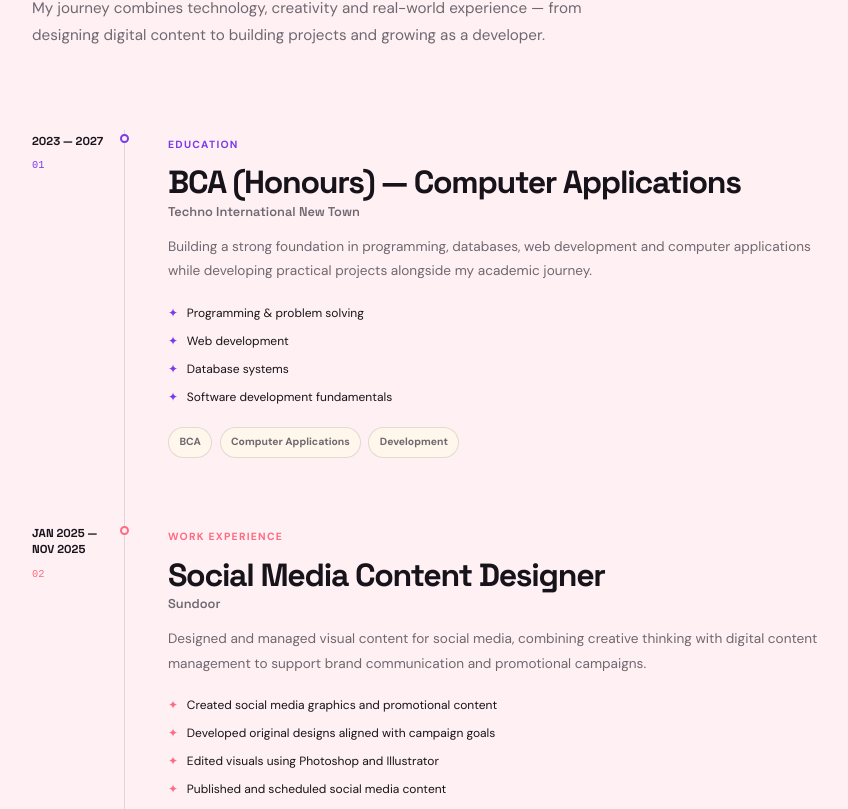
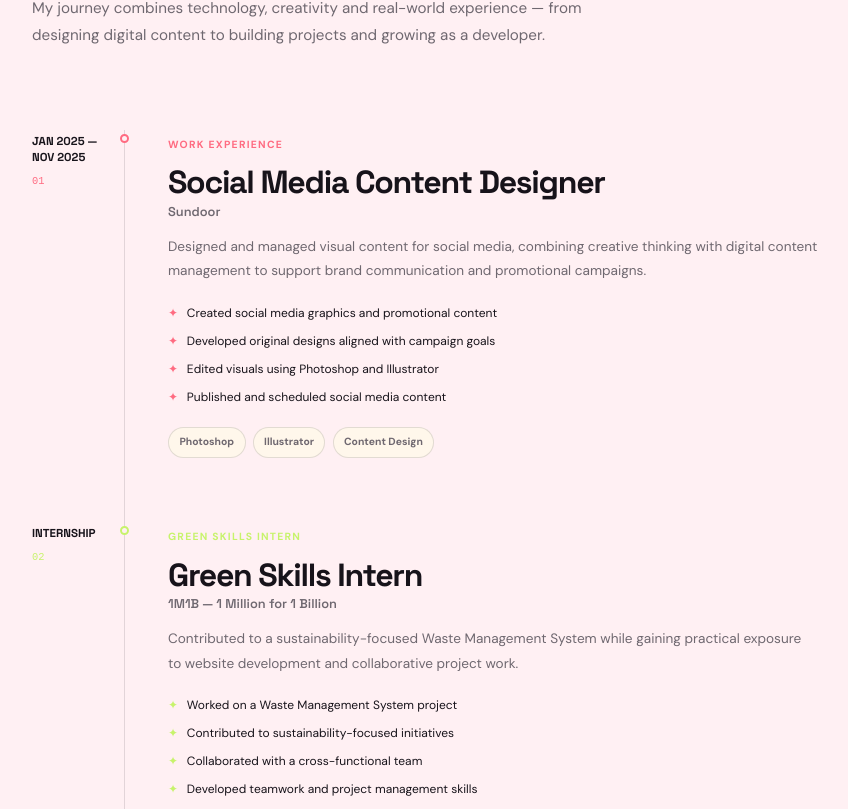
Before and after one commit to subarna1112/subarna-sen-portfolio, a React (Vite) app: page / in a window 1280 px wide. Shown: the part 7111-7920 px from the top of the page, without its empty margins (16-864 px from the left). Built offline with nearby package versions, Linux system fonts and the light colour scheme.

Commit message:
feat: add education and certifications section

```diff
--- a/src/App.jsx
+++ b/src/App.jsx
@@ -4,6 +4,7 @@ import About from './components/About';
 import TechStack from './components/TechStack';
 import Projects from './components/Projects';
 import Experience from './components/Experience';
+import Education from './components/Education';
 
 function App() {
   return (
@@ -16,6 +17,8 @@ function App() {
         <TechStack />
         <Projects />
         <Experience />
+        <Education />
+
       </main>
     </>
   );
--- /dev/null
+++ b/src/components/Education.jsx
@@ -0,0 +1,166 @@
+const education = [
+  {
+    year: '2023 — 2027',
+    degree: 'BCA',
+    field: 'Computer Applications',
+    institute: 'Techno International New Town',
+    description:
+      'Building a strong foundation in programming, web development, databases and computer applications while working on practical projects.',
+    accent: 'coral',
+  },
+  {
+    year: '2022 — 2023',
+    degree: 'Class XII',
+    field: 'Higher Secondary Education',
+    institute: 'Holy Garden Model School,Baherampur',
+    description:
+      'Completed higher secondary education with a foundation for pursuing computer applications and technology.',
+    accent: 'violet',
+  },
+  {
+    year: '2020 — 2021',
+    degree: 'Class X',
+    field: 'Secondary Education',
+    institute: 'Techno India Group of Public School, Nabadwip',
+    description:
+      'Completed secondary education and continued the academic journey toward technology and computer applications.',
+    accent: 'lime',
+  },
+];
+
+const certifications = [
+  {
+    title: 'Web Programming',
+    issuer: 'Certification',
+  },
+  {
+    title: 'Database Systems',
+    issuer: 'Certification',
+  },
+  {
+    title: 'Machine Learning',
+    issuer: 'Certification',
+  },
+  {
+    title: 'Artificial Intelligence Masterclass',
+    issuer: 'Certification',
+  },
+];
+
+function Education() {
+  return (
+    <section className="education section" id="education">
+      <div className="container">
+
+        {/* Header */}
+        <div className="education__header">
+          <span className="section-label">
+            05 — EDUCATION
+          </span>
+
+          <h2 className="section-title">
+            Learning is part of
+            <span> the journey.</span>
+          </h2>
+
+          <p className="education__intro">
+            My academic journey gives me the foundation to keep
+            experimenting, building and growing as a developer.
+          </p>
+        </div>
+
+        {/* Education cards */}
+        <div className="education__timeline">
+
+          {education.map((item, index) => (
+            <article
+              className={`education-card education-card--${item.accent}`}
+              key={item.degree}
+            >
+              <div className="education-card__year">
+                {item.year}
+              </div>
+
+              <div className="education-card__number">
+                0{index + 1}
+              </div>
+
+              <div className="education-card__content">
+                <span className="education-card__label">
+                  {index === 0 ? 'CURRENT' : 'COMPLETED'}
+                </span>
+
+                <h3>{item.degree}</h3>
+
+                <h4>{item.field}</h4>
+
+                <p className="education-card__institute">
+                  {item.institute}
+                </p>
+
+                <p>{item.description}</p>
+              </div>
+            </article>
+          ))}
+
+        </div>
+
+        {/* Certifications */}
+        <div className="certifications">
+
+          <div className="certifications__header">
+            <div>
+              <span className="section-label">
+                06 — CERTIFICATIONS
+              </span>
+
+              <h2 className="section-title">
+                Things I've
+                <span> learned.</span>
+              </h2>
+            </div>
+
+            <p>
+              Certifications and learning experiences that
+              complement my academic journey.
+            </p>
+          </div>
+
+          <div className="certifications__grid">
+
+            {certifications.map((certificate, index) => (
+              <article
+                className="certificate-card"
+                key={`${certificate.title}-${index}`}
+              >
+                <div className="certificate-card__top">
+                  <span>
+                    0{index + 1}
+                  </span>
+
+                  <span>↗</span>
+                </div>
+
+                <div>
+                  <h3>{certificate.title}</h3>
+
+                  <p>{certificate.issuer}</p>
+                </div>
+              </article>
+            ))}
+
+          </div>
+
+          <p className="certifications__note">
+            More certification details and credentials can be
+            added here as I continue learning.
+          </p>
+
+        </div>
+
+      </div>
+    </section>
+  );
+}
+
+export default Education;
--- a/src/components/Experience.jsx
+++ b/src/components/Experience.jsx
@@ -1,21 +1,6 @@
 const journey = [
 
-    {
-    year: '2023 — 2027',
-    type: 'EDUCATION',
-    title: 'BCA (Honours) — Computer Applications',
-    organization: 'Techno International New Town',
-    description:
-      'Building a strong foundation in programming, databases, web development and computer applications while developing practical projects alongside my academic journey.',
-    achievements: [
-      'Programming & problem solving',
-      'Web development',
-      'Database systems',
-      'Software development fundamentals',
-    ],
-    tags: ['BCA', 'Computer Applications', 'Development'],
-    accent: 'violet',
-  },
+
 
   {
     year: 'JAN 2025 — NOV 2025',
--- a/src/styles/globals.css
+++ b/src/styles/globals.css
@@ -2421,3 +2421,311 @@ p {
 .journey-item:hover .journey-item__line span {
   background: var(--journey-accent);
 }
+
+/* ========================================
+   EDUCATION
+   ======================================== */
+
+.education {
+  background: var(--color-bg);
+}
+
+.education__header {
+  max-width: 800px;
+  margin-bottom: 4rem;
+}
+
+.education__intro {
+  max-width: 550px;
+
+  margin-top: 1.5rem;
+
+  font-size: 0.95rem;
+  line-height: 1.8;
+}
+
+/* ========================================
+   EDUCATION CARDS
+   ======================================== */
+
+.education__timeline {
+  display: grid;
+  gap: 1rem;
+}
+
+.education-card {
+  --education-accent: var(--color-coral);
+
+  position: relative;
+
+  display: grid;
+
+  grid-template-columns: 1fr;
+
+  gap: 1rem;
+
+  padding: 1.5rem;
+
+  overflow: hidden;
+
+  border: 1px solid var(--color-border);
+  border-radius: var(--radius-lg);
+
+  background: var(--color-surface);
+
+  transition:
+    transform 300ms ease,
+    border-color 300ms ease,
+    box-shadow 300ms ease;
+}
+
+.education-card:hover {
+  transform: translateY(-5px);
+
+  border-color: var(--education-accent);
+
+  box-shadow: var(--shadow-soft);
+}
+
+.education-card--coral {
+  --education-accent: var(--color-coral);
+}
+
+.education-card--violet {
+  --education-accent: var(--color-violet);
+}
+
+.education-card--lime {
+  --education-accent: var(--color-lime);
+}
+
+.education-card__year {
+  color: var(--education-accent);
+
+  font-family: monospace;
+
+  font-size: 0.7rem;
+  font-weight: 800;
+}
+
+.education-card__number {
+  position: absolute;
+
+  top: 1.5rem;
+  right: 1.5rem;
+
+  color: var(--color-text-muted);
+
+  font-family: monospace;
+
+  font-size: 0.65rem;
+}
+
+.education-card__content {
+  max-width: 750px;
+}
+
+.education-card__label {
+  display: inline-block;
+
+  margin-bottom: 0.75rem;
+
+  color: var(--education-accent);
+
+  font-size: 0.62rem;
+  font-weight: 800;
+
+  letter-spacing: 0.12em;
+}
+
+.education-card__content h3 {
+  margin-bottom: 0.25rem;
+
+  font-size: clamp(1.5rem, 3vw, 2.1rem);
+
+  letter-spacing: -0.045em;
+}
+
+.education-card__content h4 {
+  margin-bottom: 0.8rem;
+
+  color: var(--color-text-muted);
+
+  font-size: 0.82rem;
+}
+
+.education-card__institute {
+  margin-bottom: 0.75rem;
+
+  color: var(--color-text);
+
+  font-weight: 700;
+}
+
+.education-card__content > p:last-child {
+  max-width: 620px;
+
+  font-size: 0.82rem;
+
+  line-height: 1.8;
+}
+
+/* ========================================
+   CERTIFICATIONS
+   ======================================== */
+
+.certifications {
+  margin-top: 7rem;
+}
+
+.certifications__header {
+  display: grid;
+
+  gap: 1.5rem;
+
+  margin-bottom: 2.5rem;
+}
+
+.certifications__header > p {
+  max-width: 430px;
+
+  font-size: 0.85rem;
+
+  line-height: 1.8;
+}
+
+.certifications__grid {
+  display: grid;
+
+  gap: 1rem;
+}
+
+.certificate-card {
+  display: flex;
+
+  min-height: 190px;
+
+  flex-direction: column;
+
+  justify-content: space-between;
+
+  padding: 1.5rem;
+
+  border: 1px solid var(--color-border);
+
+  border-radius: var(--radius-lg);
+
+  background: var(--color-surface-soft);
+
+  transition:
+    transform 300ms ease,
+    border-color 300ms ease;
+}
+
+.certificate-card:hover {
+  transform: translateY(-5px);
+
+  border-color: var(--color-violet);
+}
+
+.certificate-card__top {
+  display: flex;
+
+  align-items: center;
+
+  justify-content: space-between;
+
+  color: var(--color-text-muted);
+
+  font-family: monospace;
+
+  font-size: 0.7rem;
+}
+
+.certificate-card__top span:last-child {
+  display: grid;
+
+  width: 32px;
+  height: 32px;
+
+  place-items: center;
+
+  border: 1px solid var(--color-border);
+
+  border-radius: 50%;
+
+  transition:
+    transform 300ms ease,
+    background-color 300ms ease;
+}
+
+.certificate-card:hover
+.certificate-card__top span:last-child {
+  transform: rotate(45deg);
+
+  background: var(--color-violet);
+
+  color: #17131a;
+}
+
+.certificate-card h3 {
+  margin-bottom: 0.45rem;
+
+  font-size: 1.05rem;
+
+  letter-spacing: -0.02em;
+}
+
+.certificate-card p {
+  color: var(--color-text-muted);
+
+  font-size: 0.7rem;
+}
+
+.certifications__note {
+  margin-top: 1.5rem;
+
+  color: var(--color-text-muted);
+
+  font-size: 0.7rem;
+}
+
+/* ========================================
+   EDUCATION RESPONSIVE
+   ======================================== */
+
+@media (min-width: 700px) {
+  .education-card {
+    grid-template-columns: 170px 35px 1fr;
+
+    align-items: start;
+
+    padding: 2rem;
+  }
+
+  .education-card__number {
+    position: static;
+
+    grid-column: 2;
+  }
+
+  .education-card__content {
+    grid-column: 3;
+  }
+
+  .certifications__header {
+    grid-template-columns: 1fr auto;
+
+    align-items: end;
+  }
+
+  .certifications__grid {
+    grid-template-columns: repeat(2, 1fr);
+  }
+}
+
+@media (min-width: 1000px) {
+  .certifications__grid {
+    grid-template-columns: repeat(4, 1fr);
+  }
+}
```
